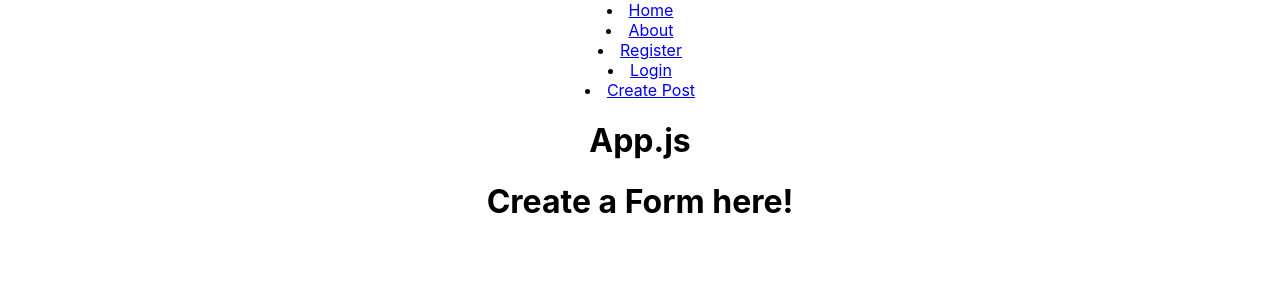
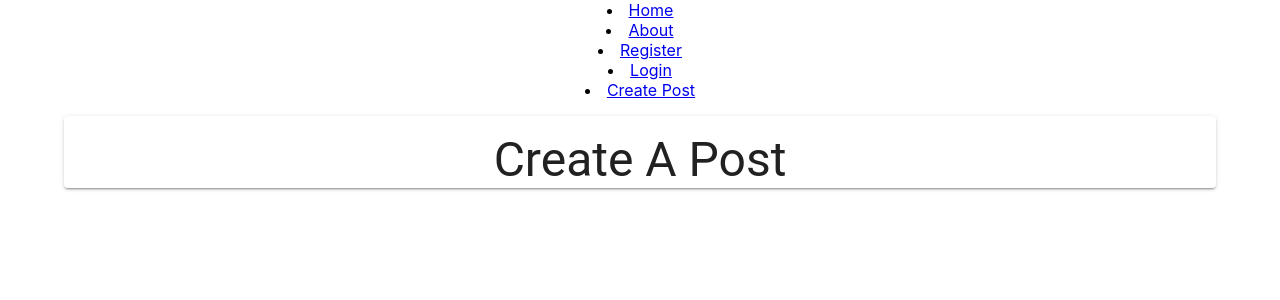
Before and after one commit to winny1212/client-frontend, a React (Create React App) app: page /create in a window 1280 px wide. Shown: the top 300 px of the page. Built offline with nearby package versions, Linux system fonts and the light colour scheme.

Commit message:
Barely basic a form

```diff
--- a/package.json
+++ b/package.json
@@ -33,12 +33,15 @@
   "dependencies": {
     "@emotion/react": "^11.7.0",
     "@emotion/styled": "^11.6.0",
+    "@material-ui/core": "^4.12.3",
+    "@material-ui/styles": "^4.11.4",
     "@mui/icons-material": "^5.2.1",
     "@mui/material": "^5.2.2",
     "@testing-library/jest-dom": "^5.11.4",
     "@testing-library/react": "^11.1.0",
     "@testing-library/user-event": "^12.1.10",
     "axios": "^0.24.0",
+    "material-ui": "^1.0.0-beta.47",
     "moment": "^2.29.1",
     "react": "^17.0.2",
     "react-dom": "^17.0.2",
--- a/src/App.js
+++ b/src/App.js
@@ -12,7 +12,6 @@ function App() {
     <div className="App">
       <Router>
         <Navbar />
-        <h1>App.js</h1>
         <Routes>
           <Route exact path="/" element={<Home />}></Route>
           <Route exact path="/about" element={<About />}></Route>
--- a/src/views/form/Form.js
+++ b/src/views/form/Form.js
@@ -1,10 +1,22 @@
 import React from 'react';
 
+// Custom style hook
+import useStyles from './styles';
+
+// Material UI
+import { Paper, Container, TextField, Typography } from '@mui/material';
+
 function Form() {
+  const classes = useStyles();
+
   return (
-    <div>
-      <h1>Create a Form here!</h1>
-    </div>
+    <Container fixed>
+      <Paper elevation={2}>
+        <Typography variant="h3" gutterBottom component="div" pt={2} mt={2}>
+          Create A Post
+        </Typography>
+      </Paper>
+    </Container>
   );
 }
 
--- a/src/views/form/styles.js
+++ b/src/views/form/styles.js
@@ -0,0 +1,5 @@
+import { makeStyles } from '@material-ui/core';
+
+export default makeStyles((style) => ({
+  mainContainer: {},
+}));
```
Also changed, not shown: 1 other file (tests, documents, lock files or other folders).
